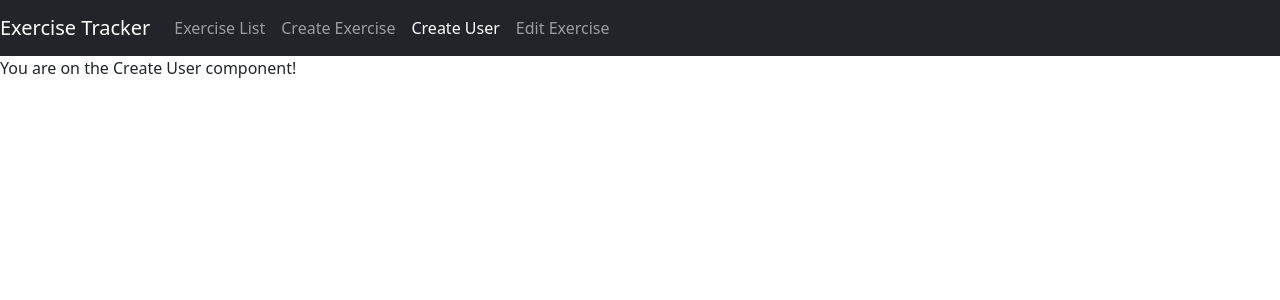
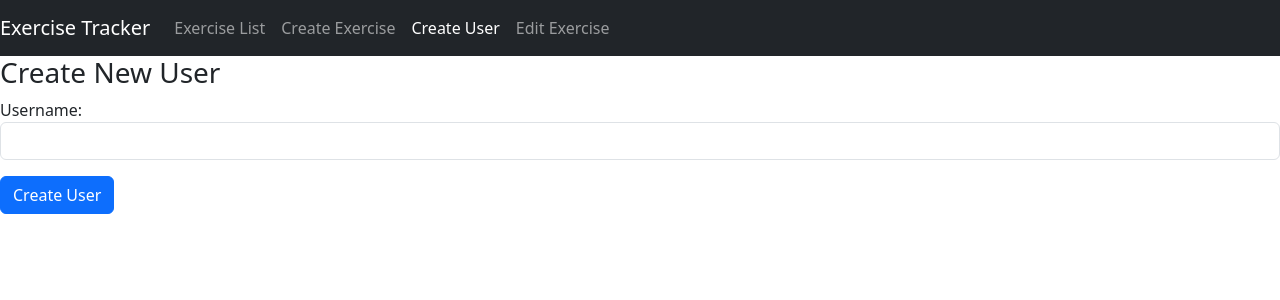
Before and after one commit to SarmadNaroo/exercise_tracking_app_MERN, a React (Create React App) app in the folder mern_exercise_tracker/: page /user in a window 1280 px wide. Shown: the top 300 px of the page. Built offline with nearby package versions, Linux system fonts and the light colour scheme; the HTML template or start-up script is replaced by a standard one.

Commit message:
create user form and api added

```diff
--- a/mern_exercise_tracker/src/components/create-user.js
+++ b/mern_exercise_tracker/src/components/create-user.js
@@ -1,9 +1,51 @@
+import axios from 'axios';
 import React from 'react';
+import { useState } from 'react';
+import { useNavigate } from 'react-router-dom';
 
 function CreateUser() {
+  const [username, setUsername] = useState('');
+
+  const navigate = useNavigate();
+
+  const onChangeUsername = (e) => {
+    setUsername(e.target.value);
+  };
+
+  const onSubmit = (e) => {
+    e.preventDefault();
+    const user = {
+      username,
+    };
+    console.log(user);
+
+    axios.post('http://localhost:5000/users/add', user)
+      .then(res => console.log(res.data));
+
+    navigate('/');
+  };
+
+
   return (
     <div>
-      <p>You are on the Create User component!</p>
+      <h3>Create New User</h3>
+      <form onSubmit={onSubmit}>
+        <div>
+          <label>Username:</label>
+          <input
+            type="text"
+            className="form-control"
+            value={username}
+            onChange={onChangeUsername}
+            list="userSuggestions"
+            autoComplete="off"
+            required
+          />
+        </div>
+        <div className="form-group mt-3">
+          <input type="submit" value="Create User" className="btn btn-primary mr-2" />
+        </div>
+      </form>
     </div>
   );
 };
```
